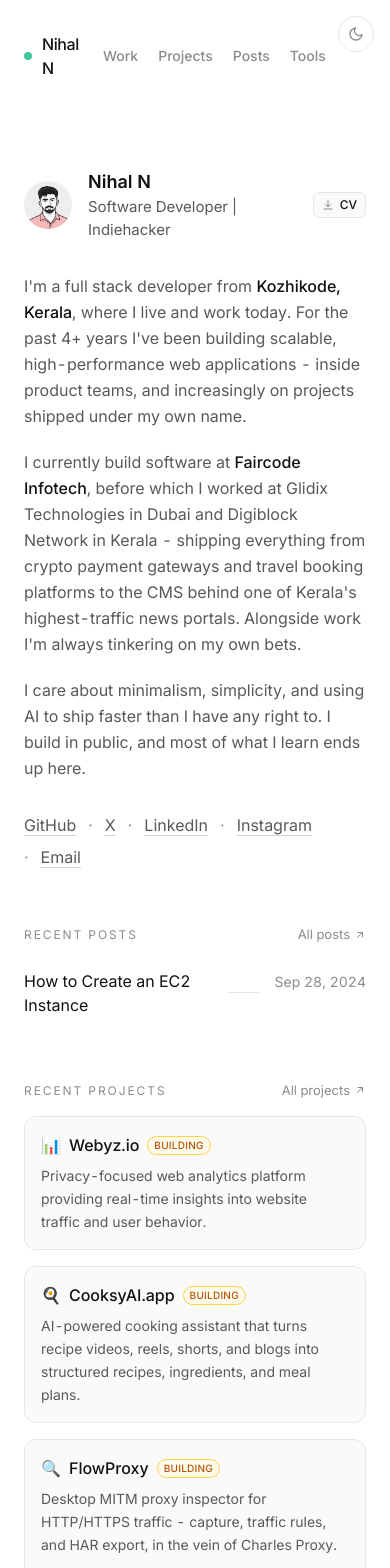
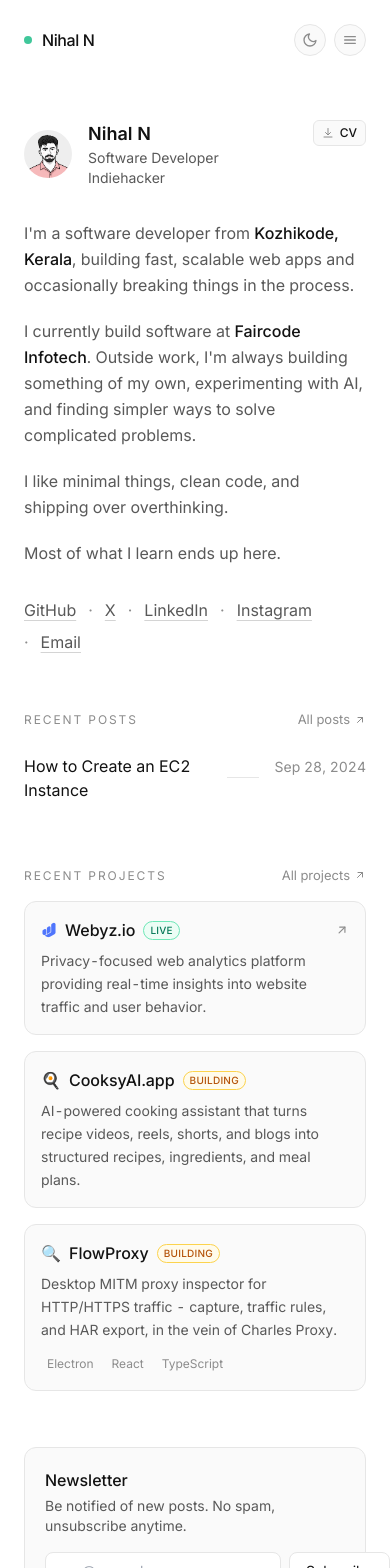
Before and after one commit to nihalnclt/portfolio, a Next.js app: page / in a window 390 px wide. Shown: the top 1568 px of the page. Built offline with nearby package versions, Linux system fonts and the light colour scheme.

Commit message:
feat: some ui issues fixed and webyz status updated

```diff
--- a/src/app/(site)/layout.tsx
+++ b/src/app/(site)/layout.tsx
@@ -9,7 +9,7 @@ export default function SiteLayout({
   return (
     <div className="flex min-h-screen flex-col">
       <Header />
-      <main className="mt-6 flex-1">{children}</main>
+      <main className="mt-2 flex-1 md:mt-6">{children}</main>
       <Footer />
     </div>
   );
--- a/src/app/(site)/page.tsx
+++ b/src/app/(site)/page.tsx
@@ -10,6 +10,7 @@ import { siteConfig } from "@/data/site";
 import { getAllPosts } from "@/lib/posts";
 
 export default function Home() {
+  const taglineParts = siteConfig.tagline.split(" | ");
   const recentPosts = getAllPosts().slice(0, 4);
   const featuredProjects = projects.filter((project) => project.featured).slice(0, 4);
 
@@ -27,33 +28,40 @@ export default function Home() {
               priority
             />
           </div>
-          <div>
+          <div className="min-w-0">
             <h1 className="text-lg font-semibold text-heading">{siteConfig.name}</h1>
-            <p className="text-[15px]">{siteConfig.tagline}</p>
+            {/* Break at the separator on narrow screens instead of mid-phrase */}
+            <p className="text-sm sm:text-[15px]">
+              {taglineParts.map((part, i) => (
+                <span key={part}>
+                  {i > 0 && (
+                    <>
+                      <span className="hidden sm:inline"> | </span>
+                      <br className="sm:hidden" />
+                    </>
+                  )}
+                  {part}
+                </span>
+              ))}
+            </p>
           </div>
-          <DownloadCV className="ml-auto shrink-0 self-center" />
+          <DownloadCV className="ml-auto shrink-0 self-start sm:self-center" />
         </div>
 
         <div className="animate-fade-up flex flex-col gap-5 leading-relaxed [animation-delay:80ms]">
           <p>
-          I&apos;m a full stack developer from{" "}
-          <span className="font-medium text-heading">Kozhikode, Kerala</span>, where I live and
-          work today. For the past 4+ years I&apos;ve been building scalable, high-performance
-          web applications - inside product teams, and increasingly on projects shipped under my
-          own name.
+            I&apos;m a software developer from{" "}
+            <span className="font-medium text-heading">Kozhikode, Kerala</span>, building fast,
+            scalable web apps and occasionally breaking things in the process.
           </p>
           <p>
             I currently build software at{" "}
-          <span className="font-medium text-heading">Faircode Infotech</span>, before which I
-          worked at Glidix Technologies in Dubai and Digiblock Network in Kerala - shipping
-          everything from crypto payment gateways and travel booking platforms to the CMS
-          behind one of Kerala&apos;s highest-traffic news portals. Alongside work I&apos;m
-          always tinkering on my own bets.
+            <span className="font-medium text-heading">Faircode Infotech</span>. Outside work,
+            I&apos;m always building something of my own, experimenting with AI, and finding
+            simpler ways to solve complicated problems.
           </p>
-        <p>
-          I care about minimalism, simplicity, and using AI to ship faster than I have any right
-          to. I build in public, and most of what I learn ends up here.
-        </p>
+          <p>I like minimal things, clean code, and shipping over overthinking.</p>
+          <p>Most of what I learn ends up here.</p>
         </div>
 
         <div className="animate-fade-up [animation-delay:160ms]">
--- a/src/app/layout.tsx
+++ b/src/app/layout.tsx
@@ -1,6 +1,5 @@
 import type { Metadata } from "next";
 import { Inter } from "next/font/google";
-import ThemeToggle from "@/components/ThemeToggle";
 import { siteConfig } from "@/data/site";
 import "./globals.css";
 
@@ -65,7 +64,6 @@ export default function RootLayout({
         />
       </head>
       <body className="font-sans antialiased">
-        <ThemeToggle />
         {children}
       </body>
     </html>
--- a/src/components/Header.tsx
+++ b/src/components/Header.tsx
@@ -1,15 +1,19 @@
 import Link from "next/link";
+import MobileNav from "@/components/MobileNav";
 import NavLinks from "@/components/NavLinks";
+import ThemeToggle from "@/components/ThemeToggle";
 import { siteConfig } from "@/data/site";
 
 export default function Header() {
   return (
     <header className="container">
-      <nav className="flex items-center justify-between gap-4 py-8 pr-10 md:pr-0">
+      {/* Single row on every size. Below md the nav links collapse into a
+          hamburger menu (MobileNav); the theme toggle stays visible. */}
+      <nav className="relative flex items-center justify-between gap-4 py-6 md:py-8">
         <Link
           href="/"
           aria-label={`${siteConfig.name} - home`}
-          className="group flex items-center gap-2.5 text-heading"
+          className="group flex items-center gap-2.5 whitespace-nowrap text-heading"
         >
           <span
             className="relative inline-flex size-2 shrink-0 rounded-full bg-emerald-500/80"
@@ -20,7 +24,15 @@ export default function Header() {
           <span className="font-medium tracking-tight">{siteConfig.name}</span>
         </Link>
 
-        <NavLinks />
+        <div className="flex items-center gap-2 md:gap-4">
+          <div className="hidden md:block">
+            <NavLinks />
+          </div>
+          <ThemeToggle />
+          <div className="md:hidden">
+            <MobileNav />
+          </div>
+        </div>
       </nav>
     </header>
   );
--- /dev/null
+++ b/src/components/MobileNav.tsx
@@ -0,0 +1,76 @@
+"use client";
+
+import { useEffect, useState } from "react";
+import Link from "next/link";
+import { usePathname } from "next/navigation";
+import { Close, Menu } from "@/components/icons";
+import { navLinks } from "@/data/navLinks";
+
+// Hamburger button + dropdown panel. Rendered only below md (parent hides it).
+export default function MobileNav() {
+  const [open, setOpen] = useState(false);
+  const pathname = usePathname();
+
+  // Close on route change
+  useEffect(() => {
+    setOpen(false);
+  }, [pathname]);
+
+  // Close on Escape
+  useEffect(() => {
+    if (!open) return;
+    const onKey = (e: KeyboardEvent) => e.key === "Escape" && setOpen(false);
+    document.addEventListener("keydown", onKey);
+    return () => document.removeEventListener("keydown", onKey);
+  }, [open]);
+
+  return (
+    <>
+      <button
+        type="button"
+        onClick={() => setOpen((v) => !v)}
+        aria-label={open ? "Close menu" : "Open menu"}
+        aria-expanded={open}
+        aria-controls="mobile-menu"
+        className="grid h-8 w-8 shrink-0 place-items-center rounded-full border border-line bg-surface text-faint transition-colors hover:border-line-strong hover:text-heading"
+      >
+        {open ? <Close /> : <Menu />}
+      </button>
+
+      {open && (
+        <>
+          {/* Backdrop: tap outside to close */}
+          <button
+            type="button"
+            aria-label="Close menu"
+            onClick={() => setOpen(false)}
+            className="fixed inset-0 z-40 cursor-default bg-transparent"
+          />
+          <div
+            id="mobile-menu"
+            className="absolute inset-x-6 top-full z-50 mt-1 overflow-hidden rounded-xl border border-line bg-surface shadow-lg"
+          >
+            <ul className="flex flex-col p-1.5">
+              {navLinks.map(({ name, link }) => {
+                const isActive = pathname === link || pathname.startsWith(`${link}/`);
+                return (
+                  <li key={link}>
+                    <Link
+                      href={link}
+                      aria-current={isActive ? "page" : undefined}
+                      className={`block rounded-lg px-3 py-2.5 text-[15px] font-medium transition-colors hover:bg-heading/5 hover:text-heading ${
+                        isActive ? "bg-heading/5 text-heading" : "text-faint"
+                      }`}
+                    >
+                      {name}
+                    </Link>
+                  </li>
+                );
+              })}
+            </ul>
+          </div>
+        </>
+      )}
+    </>
+  );
+}
--- a/src/components/ProjectCard.tsx
+++ b/src/components/ProjectCard.tsx
@@ -1,3 +1,4 @@
+import Image from "next/image";
 import { ProjectType } from "@/types/project";
 import { ArrowUpRight } from "@/components/icons";
 
@@ -14,7 +15,17 @@ export default function ProjectCard({ project }: { project: ProjectType }) {
   const card = (
     <div className="group flex h-full flex-col rounded-xl border border-line bg-surface p-4 transition-colors hover:border-line-strong">
       <div className="flex items-center gap-2">
-        {project.icon && <span className="text-base leading-none">{project.icon}</span>}
+        {project.iconSrc ? (
+          <Image
+            src={project.iconSrc}
+            alt=""
+            width={16}
+            height={16}
+            className="h-4 w-4 shrink-0 rounded-sm object-contain"
+          />
+        ) : (
+          project.icon && <span className="text-base leading-none">{project.icon}</span>
+        )}
         <h3 className="font-medium text-heading">{project.name}</h3>
         {project.badge && (
           <span
--- a/src/components/ThemeToggle.tsx
+++ b/src/components/ThemeToggle.tsx
@@ -3,7 +3,7 @@
 import { useEffect, useState } from "react";
 import { Moon, Sun } from "@/components/icons";
 
-export default function ThemeToggle() {
+export default function ThemeToggle({ className = "" }: { className?: string }) {
   // null until mounted so the server render carries no theme assumption
   const [isDark, setIsDark] = useState<boolean | null>(null);
 
@@ -23,7 +23,7 @@ export default function ThemeToggle() {
       type="button"
       onClick={toggle}
       aria-label={isDark ? "Switch to light theme" : "Switch to dark theme"}
-      className="fixed right-4 top-4 z-50 grid h-9 w-9 place-items-center rounded-full border border-line bg-surface/70 text-faint backdrop-blur transition-colors hover:border-line-strong hover:text-heading"
+      className={`grid h-8 w-8 shrink-0 place-items-center rounded-full border border-line bg-surface text-faint transition-colors hover:border-line-strong hover:text-heading ${className}`}
     >
       {isDark !== null && (isDark ? <Sun /> : <Moon />)}
     </button>
--- a/src/components/icons.tsx
+++ b/src/components/icons.tsx
@@ -86,3 +86,37 @@ export function ArrowUpRight({ className = "h-3.5 w-3.5" }: { className?: string
     </svg>
   );
 }
+
+export function Menu({ className = "h-4 w-4" }: { className?: string }) {
+  return (
+    <svg
+      className={className}
+      viewBox="0 0 24 24"
+      fill="none"
+      stroke="currentColor"
+      strokeWidth="2"
+      strokeLinecap="round"
+      strokeLinejoin="round"
+      aria-hidden="true"
+    >
+      <path d="M4 7h16M4 12h16M4 17h16" />
+    </svg>
+  );
+}
+
+export function Close({ className = "h-4 w-4" }: { className?: string }) {
+  return (
+    <svg
+      className={className}
+      viewBox="0 0 24 24"
+      fill="none"
+      stroke="currentColor"
+      strokeWidth="2"
+      strokeLinecap="round"
+      strokeLinejoin="round"
+      aria-hidden="true"
+    >
+      <path d="M6 6l12 12M18 6L6 18" />
+    </svg>
+  );
+}
--- a/src/data/projects.ts
+++ b/src/data/projects.ts
@@ -5,11 +5,11 @@ export const projects: ProjectType[] = [
   {
     id: 1,
     name: "Webyz.io",
-    icon: "📊",
+    iconSrc: "/images/projects/webyz.png",
     description:
       "Privacy-focused web analytics platform providing real-time insights into website traffic and user behavior.",
-    // TODO: add the URL once webyz.io is live
-    badge: { label: "Building", tone: "amber" },
+    url: "https://webyz.io",
+    badge: { label: "Live", tone: "emerald" },
     featured: true,
   },
   {
--- a/src/types/project.ts
+++ b/src/types/project.ts
@@ -5,6 +5,7 @@ export type ProjectType = {
   name: string;
   description: string;
   icon?: string; // emoji shown before the name
+  iconSrc?: string; // image path under /public, takes precedence over icon
   url?: string;
   repoUrl?: string;
   badge?: { label: string; tone: ProjectBadgeTone };
```
Also changed, not shown: public/images/projects/webyz.png (added). Lines whose indentation alone changed are shown as unchanged.
